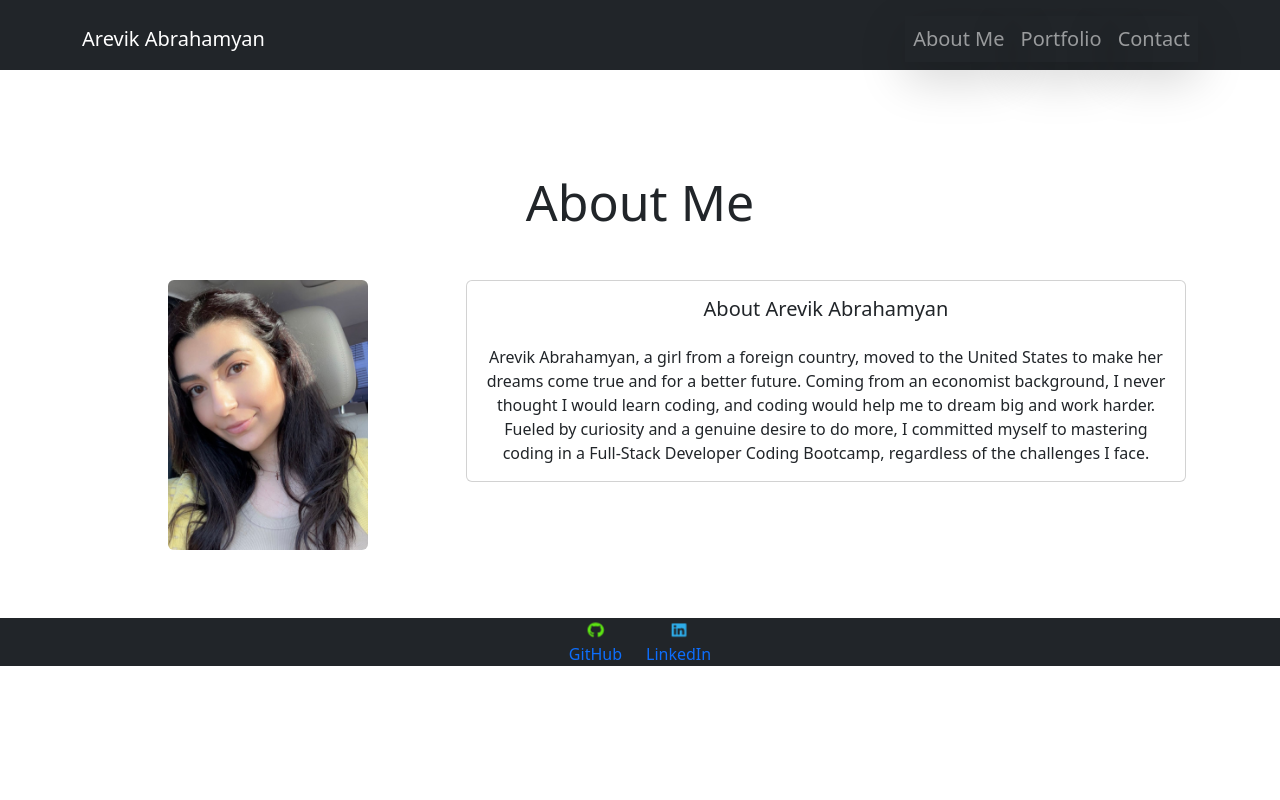
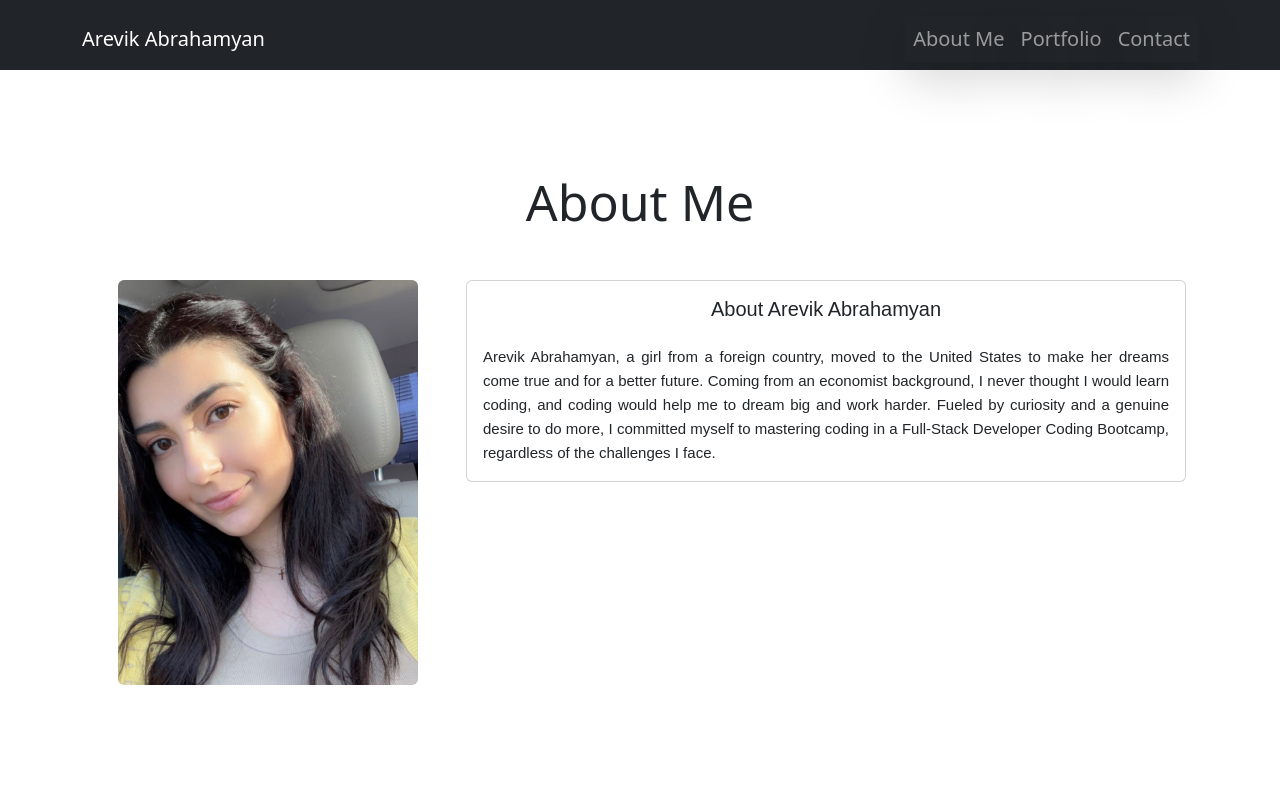
Before and after one commit to Sunny9810/React-Portfolio, a React (Create React App) app: page /React-Portfolio in a window 1280 px wide. Shown: the top 800 px of the page. Built offline with nearby package versions, Linux system fonts and the light colour scheme.

Commit message:
adding css for about me section

```diff
--- a/src/style/About.css
+++ b/src/style/About.css
@@ -14,3 +14,39 @@
     height: auto;
     margin-bottom: 20px; /* Add margin-bottom for mobile view */
   }
+
+/* Font styling for text */
+.card-text {
+    font-family: "Arial", sans-serif;
+    font-size: 15px;
+    line-height: 1.6;
+    text-align: justify;
+    text-justify: inter-word;
+  }
+
+  /* Font styling for header */
+  .card-title {
+    font-family: "Arial", sans-serif;
+    font-size: 36px;
+    font-weight: bold;
+    text-align: center;
+  }
+  /* Styling for the about section container */
+  #about {
+    margin-bottom: 12rem;
+  }
+
+  /* Tablet view */
+  @media (min-width: 768px) {
+    .about-image {
+      width: 250px;
+      margin-bottom: 0;
+    }
+  }
+
+  /* Desktop view */
+  @media (min-width: 992px) {
+    .about-image {
+      width: 300px;
+    }
+  }
```
